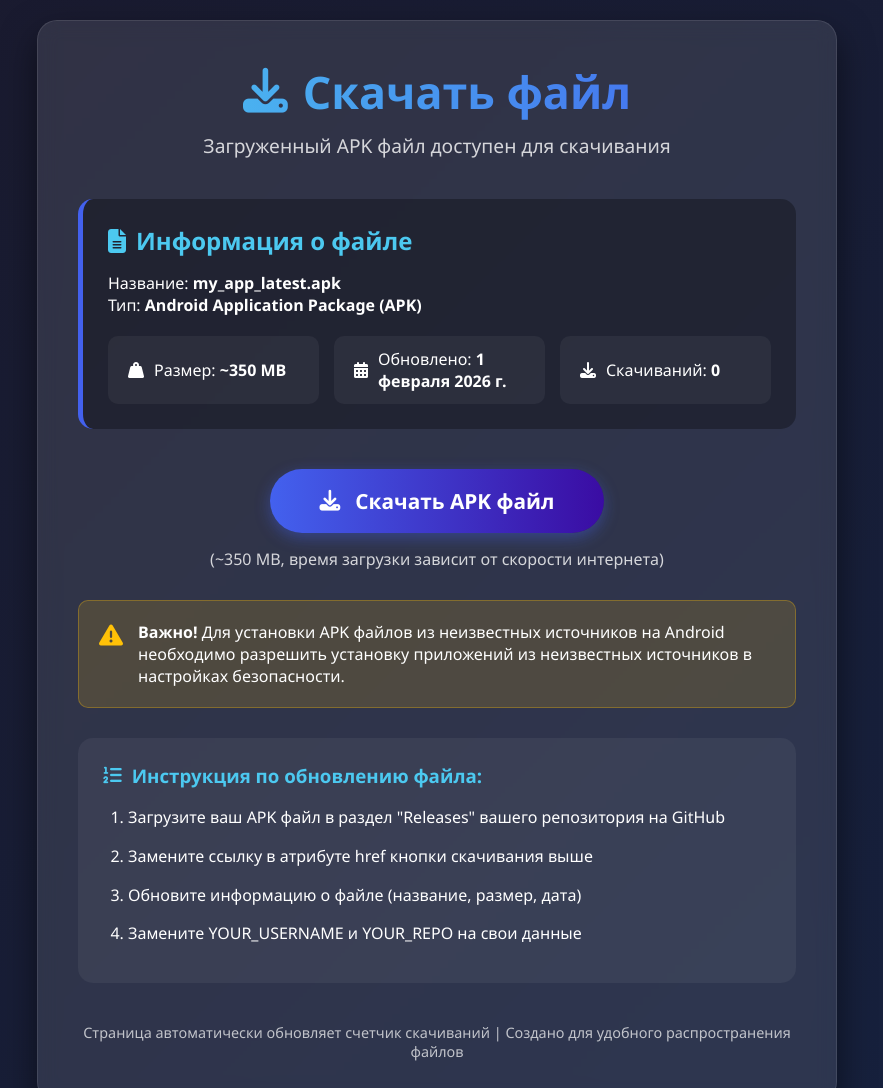
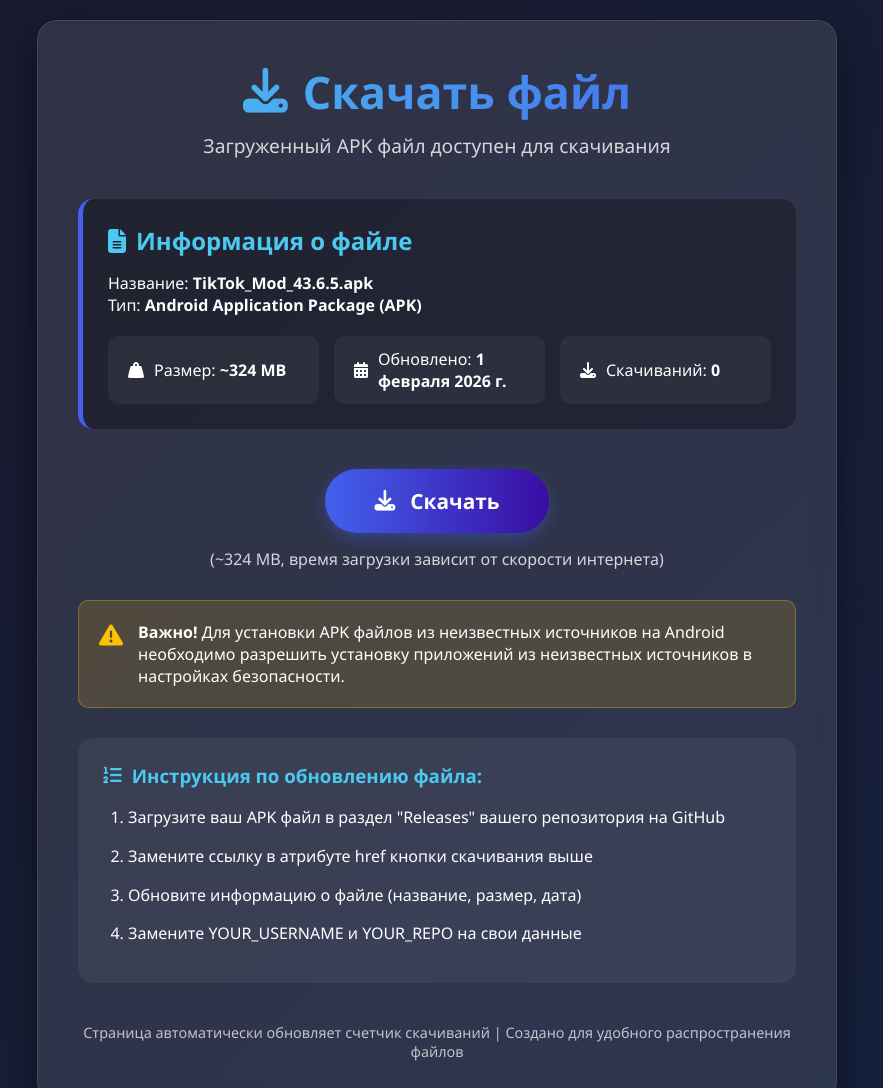
Before and after one commit to wayrexcode/tiktokmods, a plain HTML site: page index.html in a window 1280 px wide. Shown: the top 1088 px of the page, without its empty margins (203-1086 px from the left). Drawn offline with Linux system fonts and the light colour scheme.

Commit message:
Update index.html

```diff
--- a/index.html
+++ b/index.html
@@ -191,13 +191,13 @@
 
         <div class="file-info">
             <h2><i class="fas fa-file-alt"></i> Информация о файле</h2>
-            <p>Название: <strong>my_app_latest.apk</strong></p>
+            <p>Название: <strong>TikTok_Mod_43.6.5.apk</strong></p>
             <p>Тип: <strong>Android Application Package (APK)</strong></p>
 
             <div class="details">
                 <div class="detail-item">
                     <i class="fas fa-weight-hanging"></i>
-                    <span>Размер: <strong>~350 MB</strong></span>
+                    <span>Размер: <strong>~324 MB</strong></span>
                 </div>
                 <div class="detail-item">
                     <i class="fas fa-calendar-alt"></i>
@@ -211,11 +211,11 @@
         </div>
 
         <div class="download-section">
-            <a href="https://github.com/YOUR_USERNAME/YOUR_REPO/releases/download/v1.0/my_app_latest.apk"
+            <a href="https://github.com/wayrexcode/tiktokmods/releases/download/Application/TikTok_Private_Plus_v43.6.5_.MOD._arm8.apk"
                class="download-btn" id="downloadBtn">
-                <i class="fas fa-download"></i> Скачать APK файл
+                <i class="fas fa-download"></i> Скачать
             </a>
-            <p style="margin-top: 15px; opacity: 0.8;">(~350 MB, время загрузки зависит от скорости интернета)</p>
+            <p style="margin-top: 15px; opacity: 0.8;">(~324 MB, время загрузки зависит от скорости интернета)</p>
         </div>
 
         <div class="warning">
```
